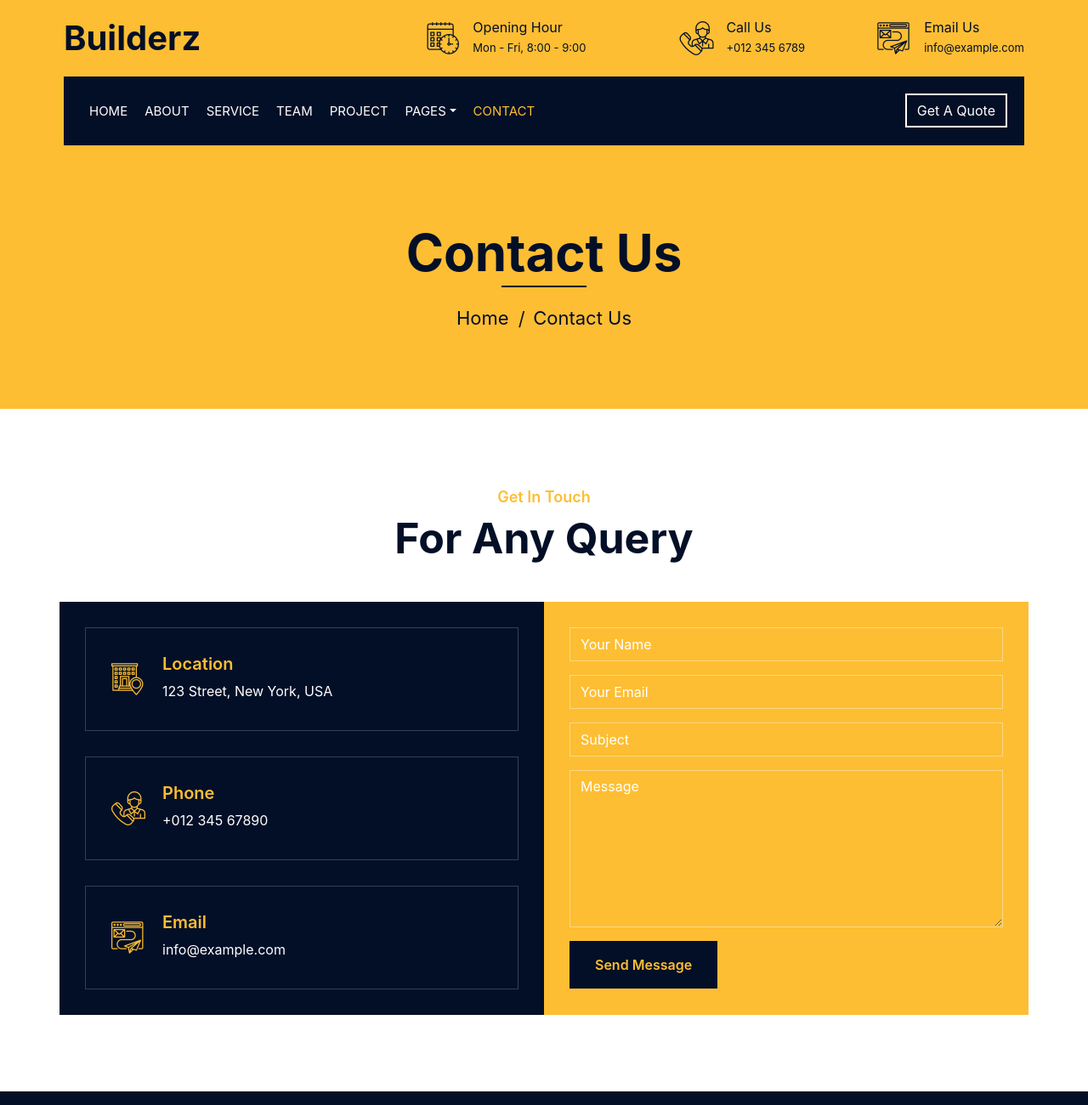
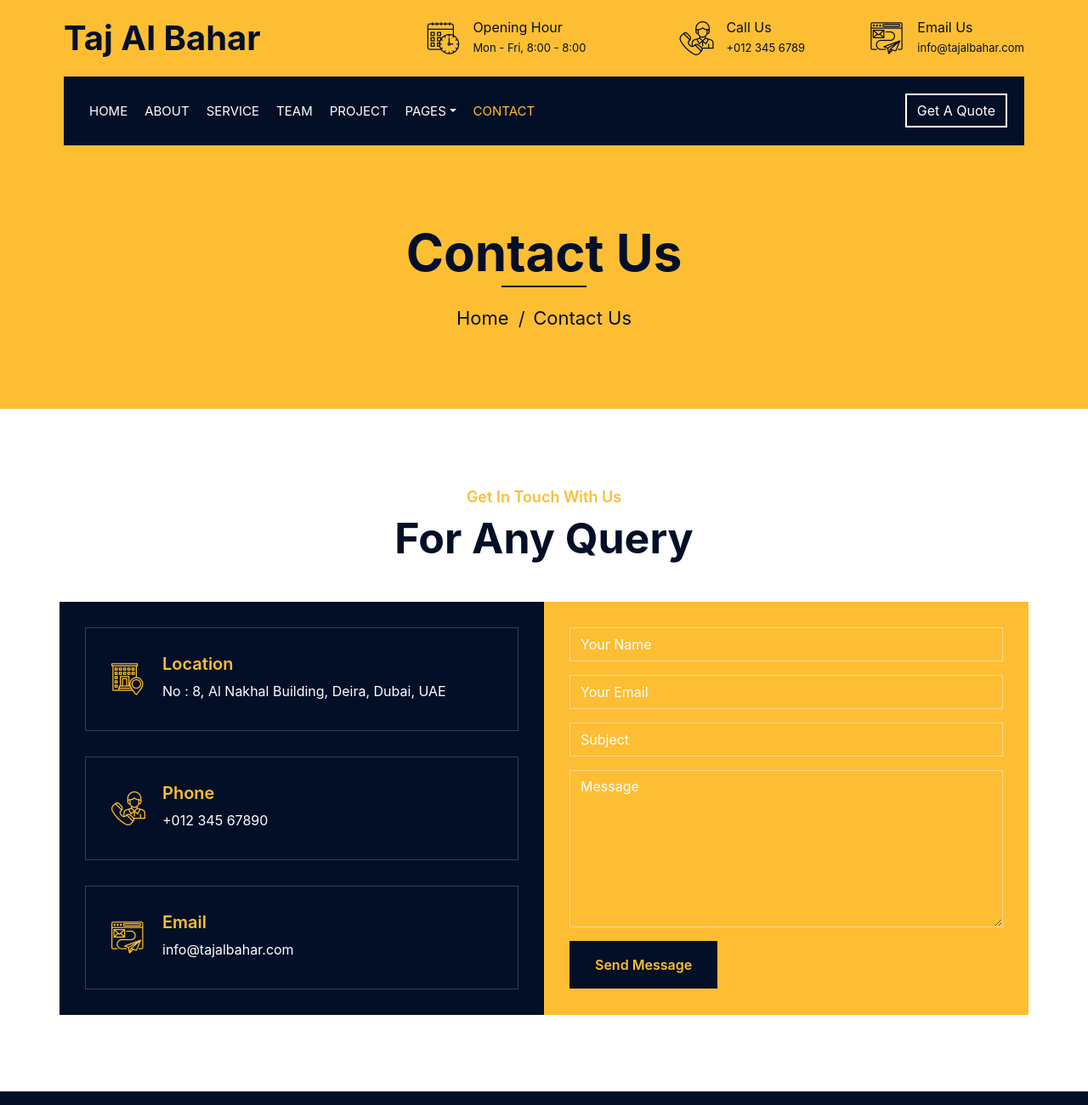
Before and after one commit to shiraj-m/tajalbahar.com, a plain HTML site: page contact.html in a window 1280 px wide. Shown: the top 1300 px of the page at 85% size. Drawn offline with nearby package versions, Linux system fonts and the light colour scheme.

Commit message:
Update contact.html

```diff
--- a/contact.html
+++ b/contact.html
@@ -2,13 +2,14 @@
 <html lang="en">
     <head>
         <meta charset="utf-8">
-        <title>Builderz - Construction Company Website Template</title>
+        <title>Taj Al Bahar (TAB) - Dubai based supplier of building materials to
+      the Middle East Region</title>
         <meta content="width=device-width, initial-scale=1.0" name="viewport">
-        <meta content="Construction Company Website Template" name="keywords">
-        <meta content="Construction Company Website Template" name="description">
+        <meta content="Taj, Al Bahar, General, Trading, Dubai, Building, Materials, Supplier, Plywood, Sanitary ware, Safety Equipments" name="keywords">
+        <meta content="A Reliable and Trusted Supplier of Building Materials in Dubai" name="description">
 
         <!-- Favicon -->
-        <link href="img/favicon.ico" rel="icon">
+        <link href="img/favicon.png" rel="icon">
 
         <!-- Google Font -->
         <link href="https://fonts.googleapis.com/css2?family=Poppins:wght@100;200;300;400;500;600;700;800;900&display=swap" rel="stylesheet">
@@ -36,8 +37,8 @@
                         <div class="col-lg-4 col-md-12">
                             <div class="logo">
                                 <a href="index.html">
-                                    <h1>Builderz</h1>
-                                    <!-- <img src="img/logo.jpg" alt="Logo"> -->
+                                    <h1>Taj Al Bahar</h1>
+                                    <!-- <img src="img/logo.png" alt="Logo"> -->
                                 </a>
                             </div>
                         </div>
@@ -50,7 +51,7 @@
                                         </div>
                                         <div class="top-bar-text">
                                             <h3>Opening Hour</h3>
-                                            <p>Mon - Fri, 8:00 - 9:00</p>
+                                            <p>Mon - Fri, 8:00 - 8:00</p>
                                         </div>
                                     </div>
                                 </div>
@@ -72,7 +73,7 @@
                                         </div>
                                         <div class="top-bar-text">
                                             <h3>Email Us</h3>
-                                            <p>info@example.com</p>
+                                            <p>info@tajalbahar.com</p>
                                         </div>
                                     </div>
                                 </div>
@@ -139,7 +140,7 @@
             <div class="contact wow fadeInUp">
                 <div class="container">
                     <div class="section-header text-center">
-                        <p>Get In Touch</p>
+                        <p>Get In Touch With Us</p>
                         <h2>For Any Query</h2>
                     </div>
                     <div class="row">
@@ -149,7 +150,7 @@
                                     <i class="flaticon-address"></i>
                                     <div class="contact-text">
                                         <h2>Location</h2>
-                                        <p>123 Street, New York, USA</p>
+                                        <p>No : 8, Al Nakhal Building, Deira, Dubai, UAE</p>
                                     </div>
                                 </div>
                                 <div class="contact-item">
@@ -163,7 +164,7 @@
                                     <i class="flaticon-send-mail"></i>
                                     <div class="contact-text">
                                         <h2>Email</h2>
-                                        <p>info@example.com</p>
+                                        <p>info@tajalbahar.com</p>
                                     </div>
                                 </div>
                             </div>
```
